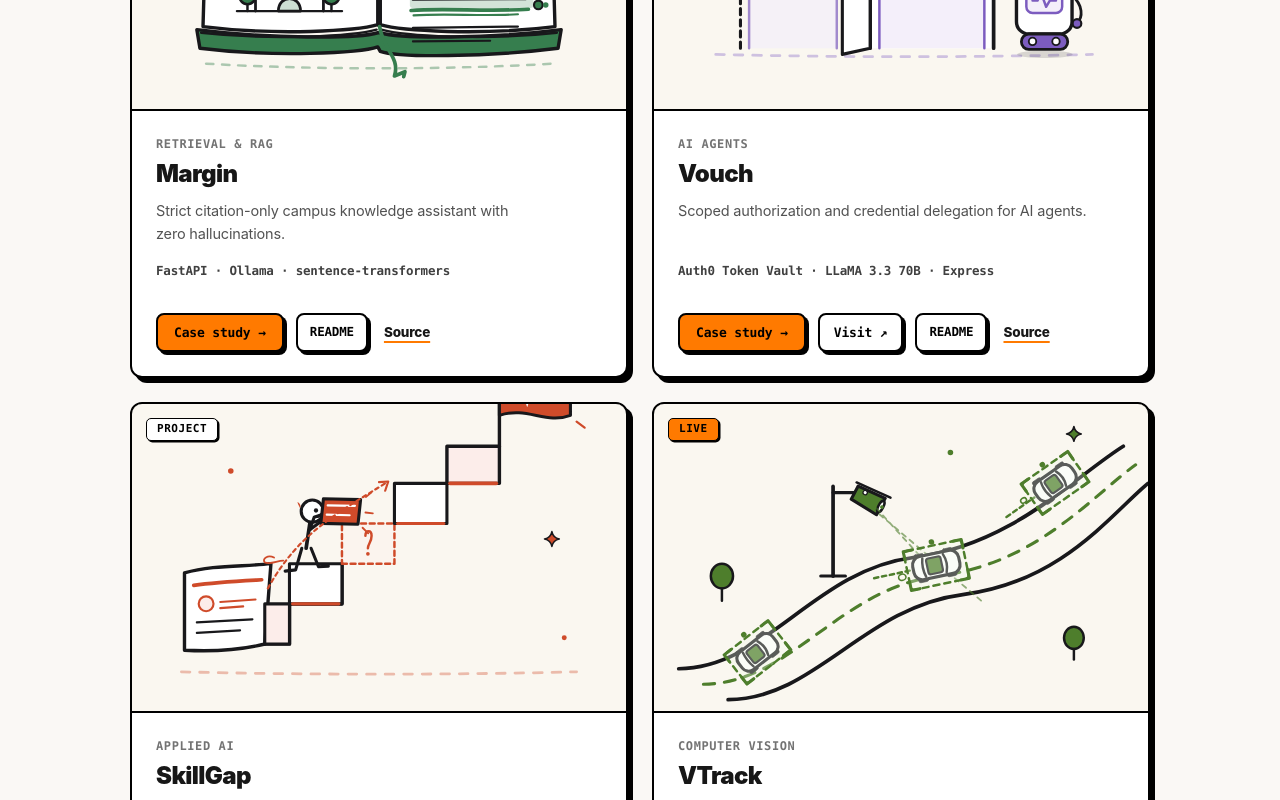
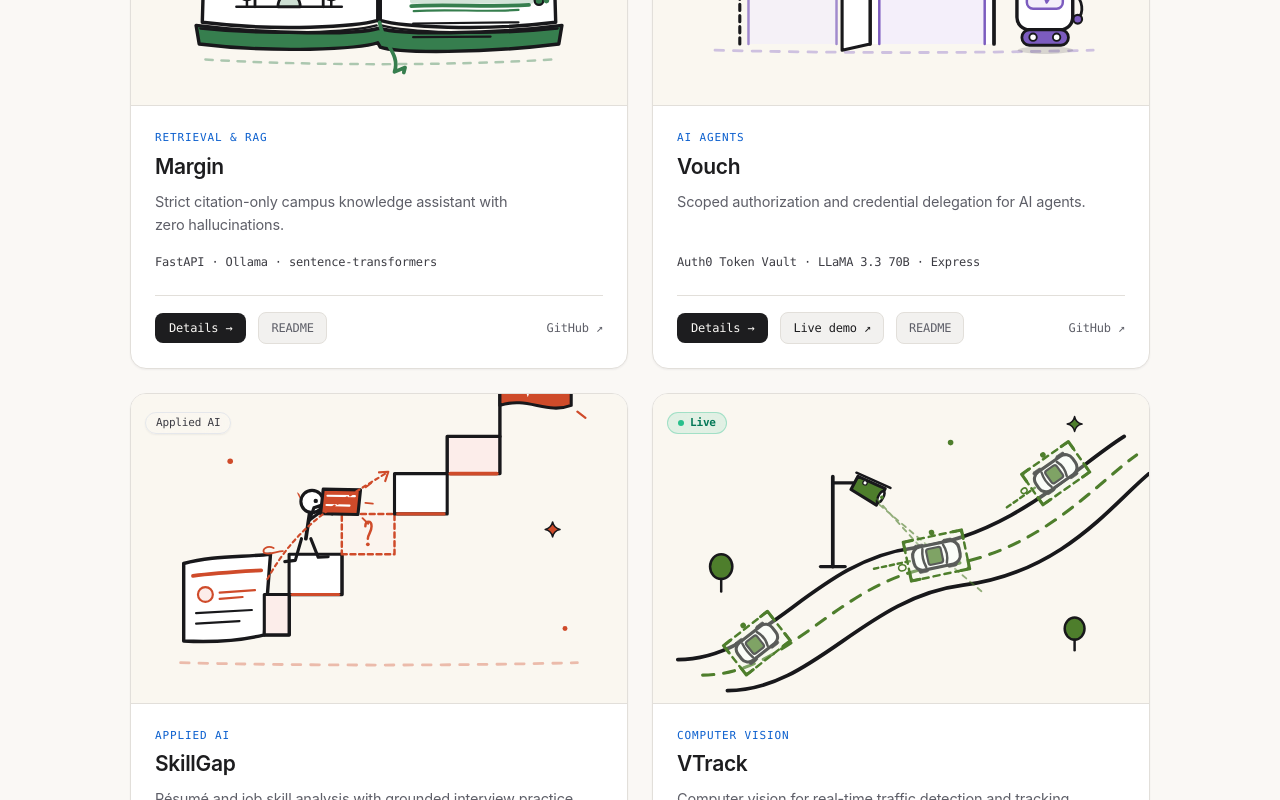
Before and after one commit to Anish0104/anish, a Next.js app: page / in a window 1280 px wide. Shown: the part 1800-2600 px from the top of the page. Built offline with nearby package versions, Linux system fonts and the light colour scheme.

Commit message:
Harmonize Project and Skills sections with the website's refined theme and design system

```diff
--- a/app/page.tsx
+++ b/app/page.tsx
@@ -35,9 +35,10 @@ export default function HomePage() {
         <div className="mt-10 flex justify-center">
           <Link
             href="/projects"
-            className="inline-flex items-center gap-2 rounded-[8px] border-[2px] border-black dark:border-white/80 bg-[#ff7a00] px-6 py-3 font-mono text-[13.5px] font-black text-black shadow-[3.5px_3.5px_0_#000] dark:shadow-[3.5px_3.5px_0_#fff] transition-all hover:-translate-x-0.5 hover:-translate-y-0.5 hover:shadow-[5.5px_5.5px_0_#000] dark:hover:shadow-[5.5px_5.5px_0_#fff] active:translate-x-[2px] active:translate-y-[2px] active:shadow-none"
+            className="inline-flex items-center gap-2 rounded-xl border border-border bg-surface px-5 py-2.5 font-mono text-[13px] font-medium text-text shadow-card transition-all hover:bg-surface-2 hover:border-border-strong hover:shadow-lift motion-safe:hover:-translate-y-0.5"
           >
-            Explore all {projects.length} projects →
+            Explore all {projects.length} projects
+            <span aria-hidden="true" className="text-accent">→</span>
           </Link>
         </div>
       </section>
--- a/components/ProjectCard.tsx
+++ b/components/ProjectCard.tsx
@@ -5,15 +5,7 @@ import Link from "next/link";
 import { coverAlt, githubUrl, type Project } from "@/data/projects";
 
 /**
- * Neo-brutalist Project Card styled after bugblazer.dev.
- *
- * Features:
- * - 2.5px solid border, rounded corners, and hard drop shadow.
- * - Top 16:10 banner with top-left pill badge (Live, 1st Place, Playable, etc.).
- * - Clean monospace category, bold headline, readable description.
- * - Dot-separated tech stack list.
- * - Signature orange "Case study →" primary button with tactile push down.
- * - Secondary "Visit ↗" / "README" button and underlined "Source" link.
+ * Editorial Project Card with bugblazer layout, adapted to the site's refined aesthetic.
  */
 export default function ProjectCard({
   project,
@@ -29,44 +21,29 @@ export default function ProjectCard({
   const repoUrl = githubUrl(project);
   const { cover } = project;
 
-  // Determine top-left badge
-  let badgeText = "Project";
-  let isOrangeBadge = false;
-
-  if (project.award) {
-    badgeText = "1st Place 🏆";
-    isOrangeBadge = true;
-  } else if (project.demo) {
-    badgeText = "Live";
-    isOrangeBadge = true;
-  } else if (project.category === "AI agents") {
-    badgeText = "AI Agent";
-  } else if (project.category === "Computer vision") {
-    badgeText = "Vision";
-  } else if (project.category === "Retrieval & RAG") {
-    badgeText = "RAG";
-  } else if (project.category === "Machine learning") {
-    badgeText = "PyTorch / ML";
-  } else if (project.category === "Systems & Performance") {
-    badgeText = "Systems";
-  }
-
-  // Join tech stack with middot
-  const stackString = project.tags.join(" · ");
+  const isLive = Boolean(project.demo);
+  const isAward = Boolean(project.award);
 
   return (
-    <article className="group flex flex-col overflow-hidden rounded-[12px] border-[2.5px] border-black dark:border-white/80 bg-white dark:bg-[#1a1b1e] shadow-[5px_5px_0_#000] dark:shadow-[5px_5px_0_rgba(255,255,255,0.85)] transition-all duration-200 hover:-translate-x-0.5 hover:-translate-y-0.5 hover:shadow-[7px_7px_0_#000] dark:hover:shadow-[7px_7px_0_rgba(255,255,255,0.95)]">
+    <article className="group flex flex-col overflow-hidden rounded-2xl border border-border bg-surface shadow-card transition-all duration-300 hover:border-border-strong hover:shadow-lift motion-safe:hover:-translate-y-0.5">
       {/* Top Banner / Cover */}
-      <div className="relative aspect-[16/10] w-full overflow-hidden border-b-[2.5px] border-black dark:border-white/80 bg-neutral-950">
-        {/* Pill Badge */}
-        <div
-          className={`absolute left-3.5 top-3.5 z-10 inline-flex items-center gap-1 rounded-[5px] border-[1.5px] border-black px-2.5 py-0.5 font-mono text-[11px] font-black uppercase tracking-wider shadow-[1.5px_1.5px_0_#000] ${
-            isOrangeBadge
-              ? "bg-[#ff7a00] text-black"
-              : "bg-white text-black"
-          }`}
-        >
-          {badgeText}
+      <div className="relative aspect-cover w-full overflow-hidden border-b border-border bg-surface-2">
+        {/* Status / Category Badge */}
+        <div className="absolute left-3.5 top-3.5 z-10">
+          {isAward ? (
+            <span className="inline-flex items-center gap-1.5 rounded-full border border-amber-500/30 bg-amber-500/10 px-2.5 py-0.5 font-mono text-[11px] font-semibold text-amber-700 backdrop-blur-md dark:border-amber-400/25 dark:bg-amber-400/10 dark:text-amber-300">
+              1st Place 🏆
+            </span>
+          ) : isLive ? (
+            <span className="inline-flex items-center gap-1.5 rounded-full border border-emerald-500/30 bg-emerald-500/10 px-2.5 py-0.5 font-mono text-[11px] font-semibold text-emerald-700 backdrop-blur-md dark:border-emerald-400/25 dark:bg-emerald-400/10 dark:text-emerald-300">
+              <span className="h-1.5 w-1.5 rounded-full bg-emerald-500 animate-pulse" />
+              Live
+            </span>
+          ) : (
+            <span className="inline-flex items-center rounded-full border border-border/80 bg-surface/90 px-2.5 py-0.5 font-mono text-[11px] font-medium text-text-soft shadow-sm backdrop-blur-md">
+              {project.category}
+            </span>
+          )}
         </div>
 
         <Image
@@ -77,76 +54,72 @@ export default function ProjectCard({
           priority={priority}
           loading={priority ? undefined : "lazy"}
           sizes="(max-width: 640px) 100vw, (max-width: 1100px) 50vw, 540px"
-          className="h-full w-full object-cover transition-transform duration-500 ease-out group-hover:scale-[1.02]"
+          className="h-full w-full object-cover transition-transform duration-500 ease-out motion-safe:group-hover:scale-[1.02]"
         />
       </div>
 
       {/* Card Body */}
       <div className="flex flex-1 flex-col p-5 sm:p-6">
-        {/* Category / Subtitle in Monospace */}
-        <p className="font-mono text-[12px] font-semibold uppercase tracking-wider text-neutral-500 dark:text-neutral-400">
+        {/* Category in Monospace */}
+        <span className="font-mono text-[11px] uppercase tracking-label text-accent font-medium">
           {project.category}
-        </p>
+        </span>
 
         {/* Title */}
-        <Heading className="mt-1.5 text-[22px] sm:text-[24px] font-black tracking-tight text-neutral-900 dark:text-neutral-100 leading-tight">
+        <Heading className="mt-1.5 text-[19px] sm:text-[21px] font-semibold leading-snug tracking-[-0.015em] text-text">
           <Link
             href={`/projects/${project.slug}`}
-            className="transition-colors hover:text-[#ff7a00] dark:hover:text-[#ff7a00]"
+            className="transition-colors hover:text-accent"
           >
             {project.title}
           </Link>
         </Heading>
 
         {/* Blurb / Description */}
-        <p className="mt-2.5 text-pretty text-[14px] sm:text-[14.5px] leading-relaxed text-neutral-600 dark:text-neutral-300 flex-1">
+        <p className="mt-2 text-pretty text-[14px] sm:text-[14.5px] leading-relaxed text-muted flex-1">
           {project.blurb}
         </p>
 
         {/* Tech Stack string */}
-        <p className="mt-4 font-mono text-[12.5px] font-bold text-neutral-700 dark:text-neutral-300">
-          {stackString}
+        <p className="mt-4 font-mono text-[12px] font-medium text-text-soft">
+          {project.tags.join(" · ")}
         </p>
 
-        {/* Action Buttons row matching Bugblazer */}
-        <div className="mt-6 flex flex-wrap items-center gap-2.5 sm:gap-3 pt-2">
-          {/* Primary Case study button */}
+        {/* Action Controls row */}
+        <div className="mt-6 flex flex-wrap items-center gap-2.5 sm:gap-3 border-t border-border pt-4">
           <Link
             href={`/projects/${project.slug}`}
-            className="inline-flex items-center justify-center rounded-[8px] border-[2px] border-black bg-[#ff7a00] px-4 py-2 font-mono text-[13px] font-black text-black shadow-[3px_3px_0_#000] transition-all hover:-translate-x-0.5 hover:-translate-y-0.5 hover:shadow-[4.5px_4.5px_0_#000] active:translate-x-[2px] active:translate-y-[2px] active:shadow-none"
+            className="inline-flex items-center justify-center rounded-lg bg-text text-bg px-3.5 py-1.5 font-mono text-[12px] font-medium transition-all hover:opacity-90"
           >
-            Case study →
+            Details →
           </Link>
 
-          {/* Secondary Live demo / Visit button */}
           {project.demo ? (
             <a
               href={project.demo}
               target="_blank"
               rel="noreferrer noopener"
-              className="inline-flex items-center justify-center rounded-[8px] border-[2px] border-black dark:border-white/80 bg-white dark:bg-neutral-900 px-3.5 py-2 font-mono text-[13px] font-black text-black dark:text-white shadow-[3px_3px_0_#000] dark:shadow-[3px_3px_0_#fff] transition-all hover:-translate-x-0.5 hover:-translate-y-0.5 hover:shadow-[4.5px_4.5px_0_#000] dark:hover:shadow-[4.5px_4.5px_0_#fff] active:translate-x-[2px] active:translate-y-[2px] active:shadow-none"
+              className="inline-flex items-center justify-center rounded-lg border border-border bg-surface-2 px-3 py-1.5 font-mono text-[12px] font-medium text-text transition-colors hover:bg-surface hover:border-border-strong"
             >
-              Visit ↗
+              Live demo ↗
             </a>
           ) : null}
 
-          {/* README button */}
           <button
             type="button"
             onClick={() => onOpenReadme(project)}
-            className="inline-flex items-center justify-center rounded-[8px] border-[2px] border-black dark:border-white/80 bg-white dark:bg-neutral-900 px-3 py-2 font-mono text-[12.5px] font-black text-black dark:text-white shadow-[3px_3px_0_#000] dark:shadow-[3px_3px_0_#fff] transition-all hover:-translate-x-0.5 hover:-translate-y-0.5 hover:shadow-[4.5px_4.5px_0_#000] dark:hover:shadow-[4.5px_4.5px_0_#fff] active:translate-x-[2px] active:translate-y-[2px] active:shadow-none"
+            className="inline-flex items-center justify-center rounded-lg border border-border bg-surface-2 px-3 py-1.5 font-mono text-[12px] font-medium text-muted transition-colors hover:bg-surface hover:border-border-strong hover:text-text"
           >
             README
           </button>
 
-          {/* Tertiary Underlined Source Link */}
           <a
             href={project.links.find((l) => l.label.toLowerCase() === "github")?.href || repoUrl}
             target="_blank"
             rel="noreferrer noopener"
-            className="ml-1 inline-flex items-center text-[13.5px] font-extrabold text-neutral-900 dark:text-neutral-100 underline decoration-[#ff7a00] decoration-2 underline-offset-4 transition-colors hover:text-[#ff7a00]"
+            className="ml-auto inline-flex items-center gap-1 font-mono text-[12px] text-muted transition-colors hover:text-accent link-underline"
           >
-            Source
+            GitHub ↗
           </a>
         </div>
       </div>
--- a/components/ProjectGallery.tsx
+++ b/components/ProjectGallery.tsx
@@ -51,10 +51,10 @@ export default function ProjectGallery({
                 type="button"
                 onClick={() => setFilter(category)}
                 aria-pressed={active}
-                className={`rounded-[6px] border-[2px] border-black dark:border-white/80 px-3.5 py-1.5 font-mono text-[12px] font-bold transition-all ${
+                className={`rounded-full border px-3.5 py-1.5 font-mono text-[11.5px] transition-colors ${
                   active
-                    ? "bg-[#ff7a00] text-black shadow-[2.5px_2.5px_0_#000] -translate-x-0.5 -translate-y-0.5"
-                    : "bg-white dark:bg-neutral-900 text-neutral-700 dark:text-neutral-300 shadow-[2px_2px_0_#000] dark:shadow-[2px_2px_0_#fff] hover:-translate-y-0.5 hover:text-black dark:hover:text-white"
+                    ? "border-accent bg-accent-soft text-accent font-medium"
+                    : "border-border bg-surface text-muted hover:border-border-strong hover:text-text"
                 }`}
               >
                 {category}
```
Also changed, not shown: components/SkillsSection.tsx (+20 -19 lines).
